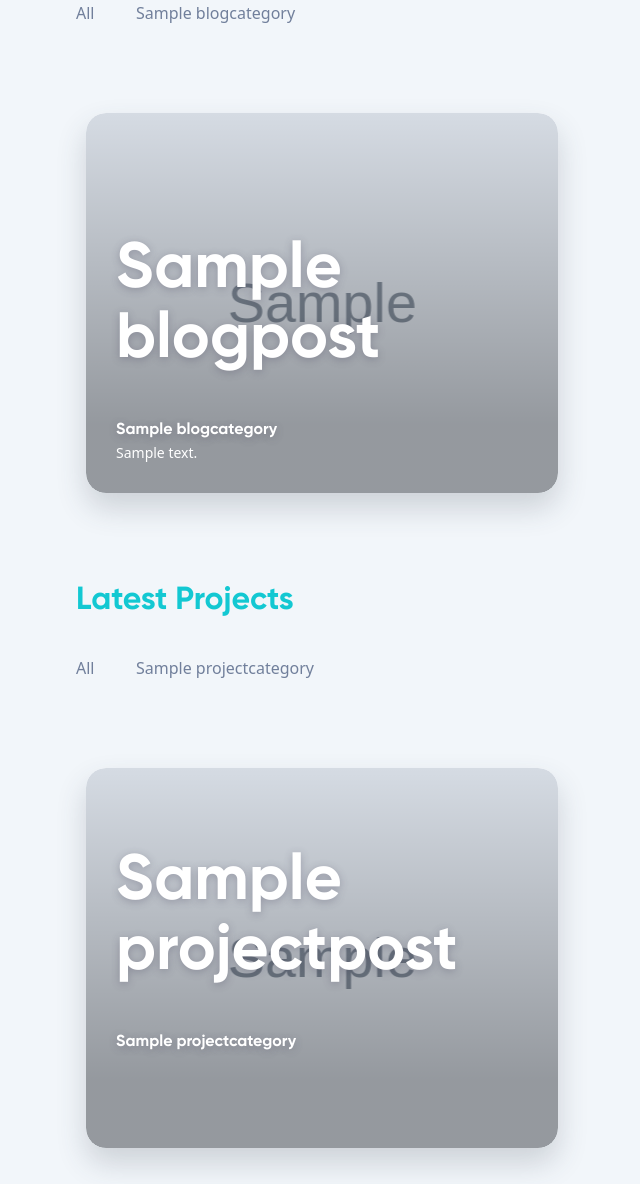
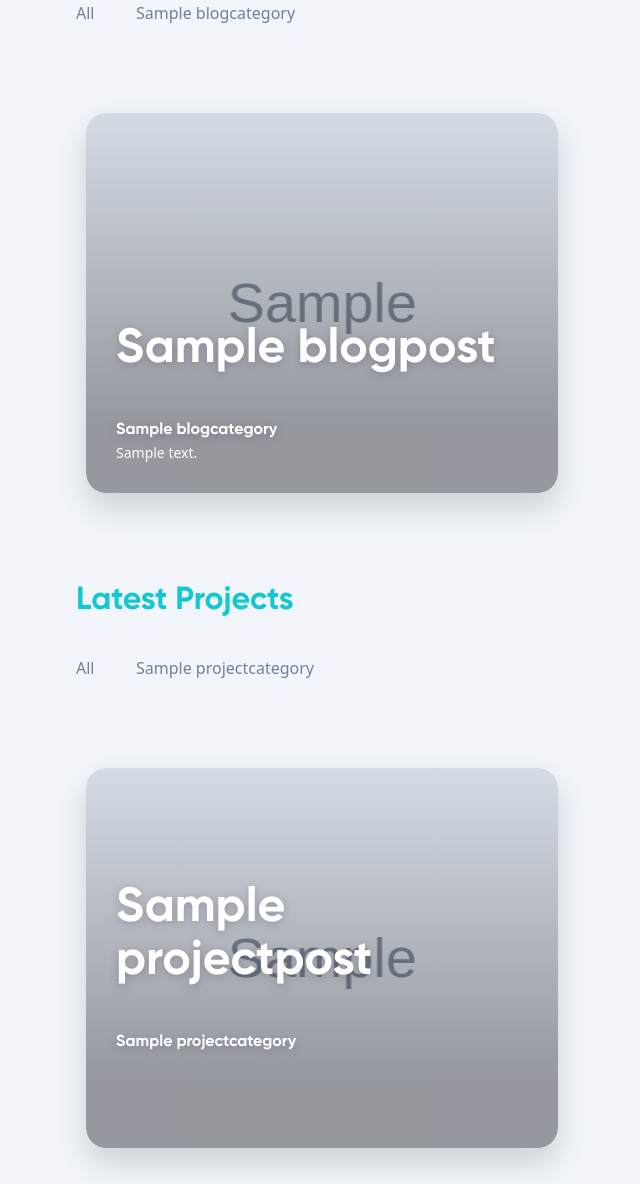
Before and after one commit to hevalhazalkurt/hhk_personal_website, a Django app: page / in a window 1280 px wide. Shown: the part 1064-2248 px from the top of the page, without its empty margins (72-712 px from the left). Run offline with Django 3.2, Linux system fonts and the light colour scheme; tables that the repository leaves empty hold one stand-in row (values such as "Sample post"); grey boxes marked "Sample" are stand-in pictures; some libraries are stand-ins or nearby versions.

Commit message:
Changed font size

```diff
--- a/hhk_web/hhk_web/static/css/vars.css
+++ b/hhk_web/hhk_web/static/css/vars.css
@@ -27,8 +27,8 @@
     --font-size-large: 1.125rem;
     --font-size-small: .875rem;
     --font-size-mini: .75rem;
-    --font-size-h1: 4rem;;
-    --font-size-h2: 3rem;
+    --font-size-h1: 3rem;
+    --font-size-h2: 2.75rem;
     --font-size-h3: 2.25rem;
     --font-size-h4: 1.875rem;
     --font-size-h5: 1.5rem;
```
